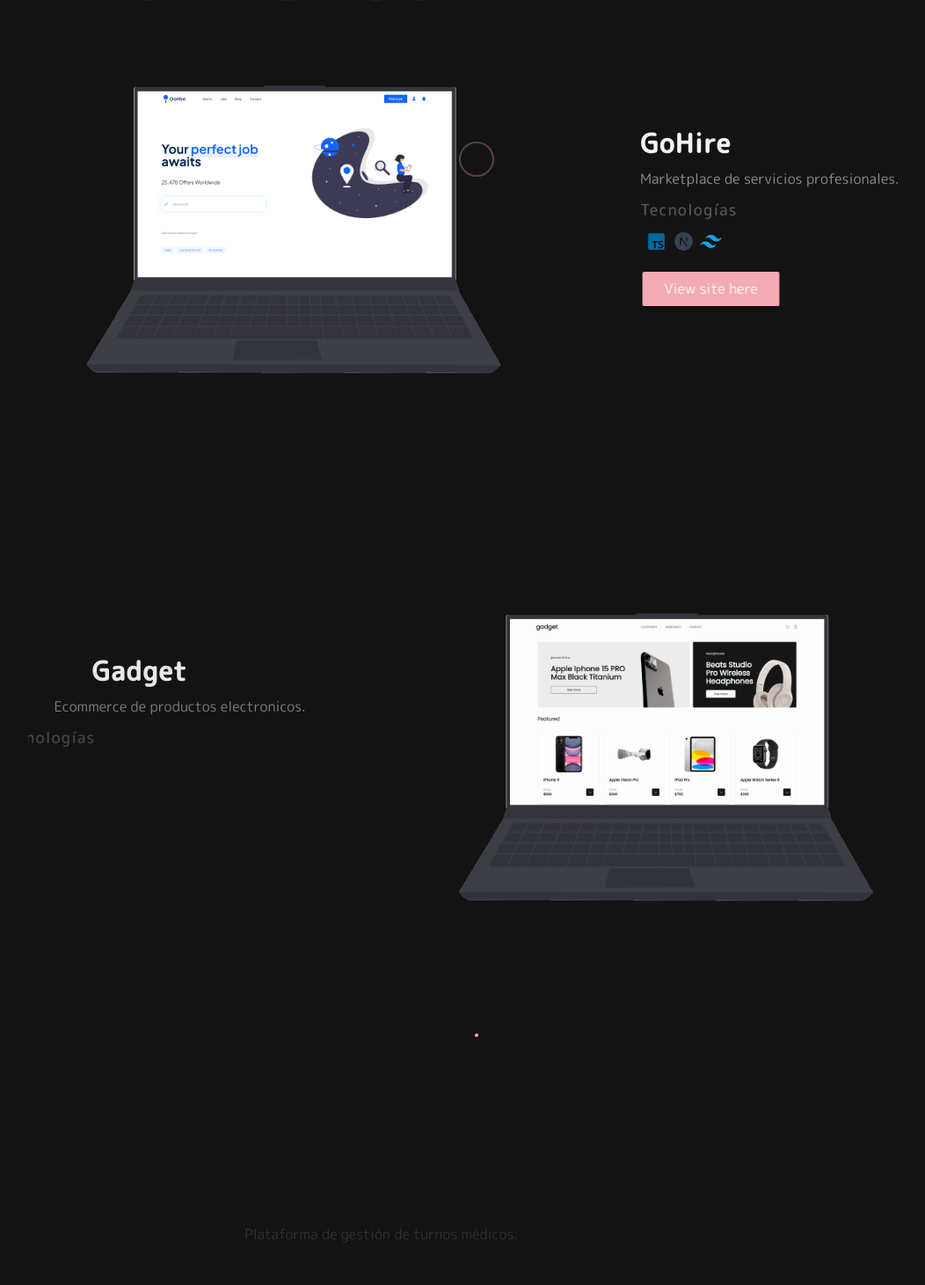
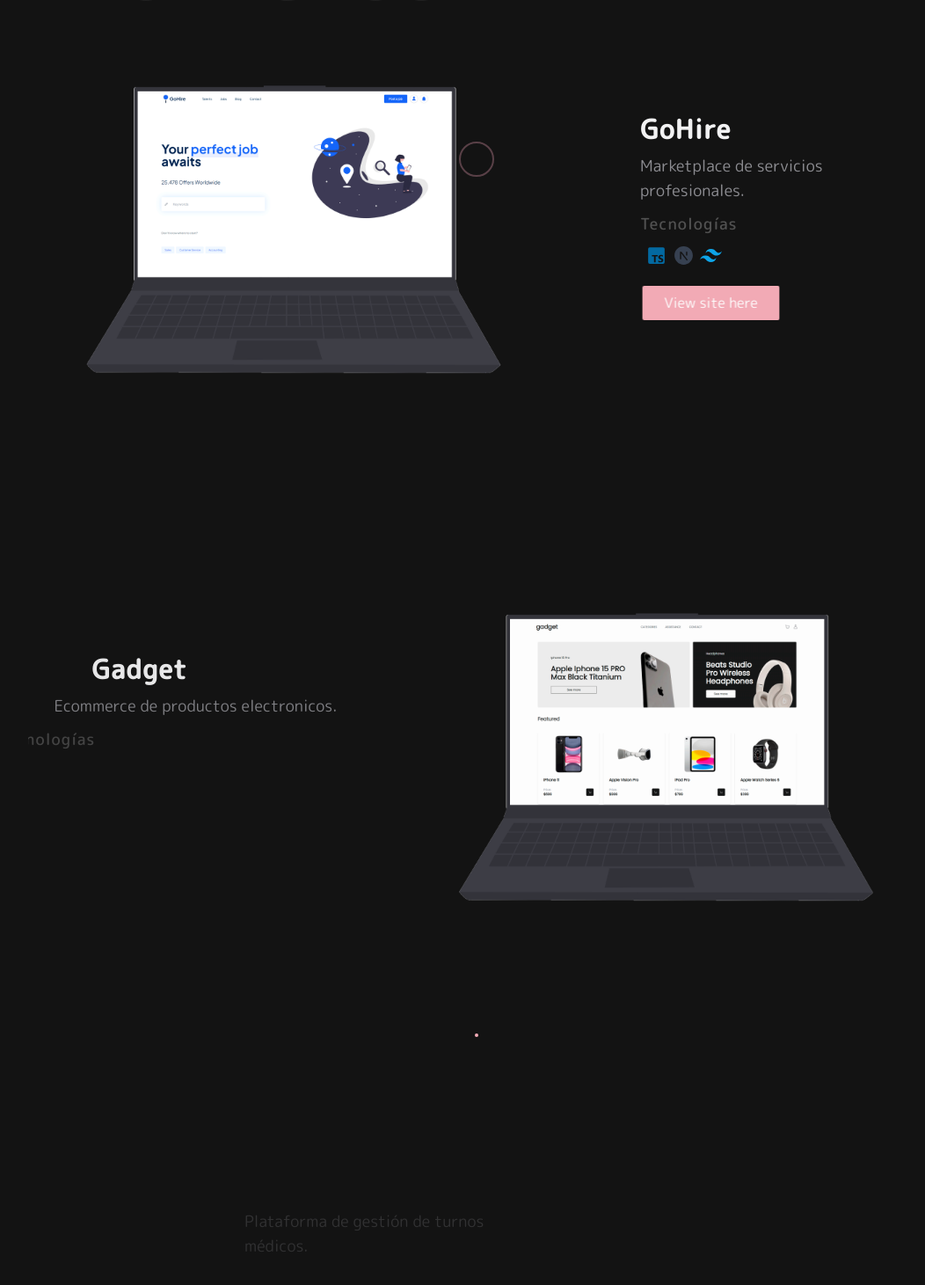
Before and after one commit to euphoricdesign/updated-portfolio, a React (Create React App) app: page /projects in a window 1280 px wide. Shown: the part 219-1680 px from the top of the page at 88% size, without its empty margins (98-1150 px from the left). Built offline with nearby package versions, Linux system fonts and the light colour scheme.

Commit message:
small font size adjustment

```diff
--- a/src/pages/Projects/PortfolioContent.js
+++ b/src/pages/Projects/PortfolioContent.js
@@ -51,7 +51,7 @@
         </div>
         <div className="container-text mobile:items-center md:items-start md:pl-[6rem] md:w-[600px] md:h-[600px] flex flex-col justify-center">
           <h4 className="about-text">GoHire</h4>
-          <p className="about-text text-[#8D8D92] mb-[10px] mobile:text-center md:text-start mobile:text-[14px] md:text-base">Marketplace de servicios profesionales.</p>
+          <p className="about-text text-[#8D8D92] mb-[10px] mobile:text-center md:text-start mobile:text-[14px] md:text-lg">Marketplace de servicios profesionales.</p>
           <h4 className="about-text tech font-[500]">Tecnologías</h4>
           <ul className="tech-list about-text">
             <BiLogoTypescript className="text-[25px] ml-[6px] text-sky-700" />
@@ -68,7 +68,7 @@
         </div>
         <div className="container-text mobile:items-center md:items-start md:pl-[6rem] md:w-[600px] md:h-[600px] flex flex-col justify-center">
           <h4 className="about-text2">Gadget</h4>
-          <p className="about-text2 text-[#8D8D92] mb-[10px] mobile:text-center md:text-start mobile:text-[14px] md:text-base">Ecommerce de productos electronicos.</p>
+          <p className="about-text2 text-[#8D8D92] mb-[10px] mobile:text-center md:text-start mobile:text-[14px] md:text-lg">Ecommerce de productos electronicos.</p>
           <h4 className="about-text2 tech font-[500]">Tecnologías</h4>
           <ul className="tech-list about-text2">
             <BiLogoTypescript className="text-[25px] ml-[6px] text-sky-700" />
@@ -85,7 +85,7 @@
         </div>
         <div className="container-text mobile:items-center md:items-start md:pl-[6rem] md:w-[600px] md:h-[600px] flex flex-col justify-center">
           <h4 className="about-text3">DocTrack</h4>
-          <p className="about-text2 text-[#8D8D92] mb-[10px] mobile:text-center md:text-start mobile:text-[14px] md:text-base">Plataforma de gestión de turnos médicos.</p>
+          <p className="about-text2 text-[#8D8D92] mb-[10px] mobile:text-center md:text-start mobile:text-[14px] md:text-lg">Plataforma de gestión de turnos médicos.</p>
           <h4 className="tech about-text3 font-[500]">Tecnologías</h4>
           <ul className="tech-list about-text3">
             <FaReact className="text-[25px] ml-[6px] text-sky-600" />
@@ -105,7 +105,7 @@
         </div>
         <div className="container-text mobile:items-center md:items-start md:pl-[6rem] md:w-[600px] md:h-[600px] flex flex-col justify-center">
           <h4 className="about-text4">FlickPick</h4>
-          <p className="about-text2 text-[#8D8D92] mb-[10px] mobile:text-center md:text-start mobile:text-[14px] md:text-base">Plataforma de salas de cine interactivas.</p>
+          <p className="about-text2 text-[#8D8D92] mb-[10px] mobile:text-center md:text-start mobile:text-[14px] md:text-lg">Plataforma de salas de cine interactivas.</p>
           <h4 className="tech about-text4 font-[500]">Tecnologías</h4>
           <ul className="tech-list about-text4">
             <FaHtml5 className="text-[25px] ml-[6px] text-orange-500" />
```
